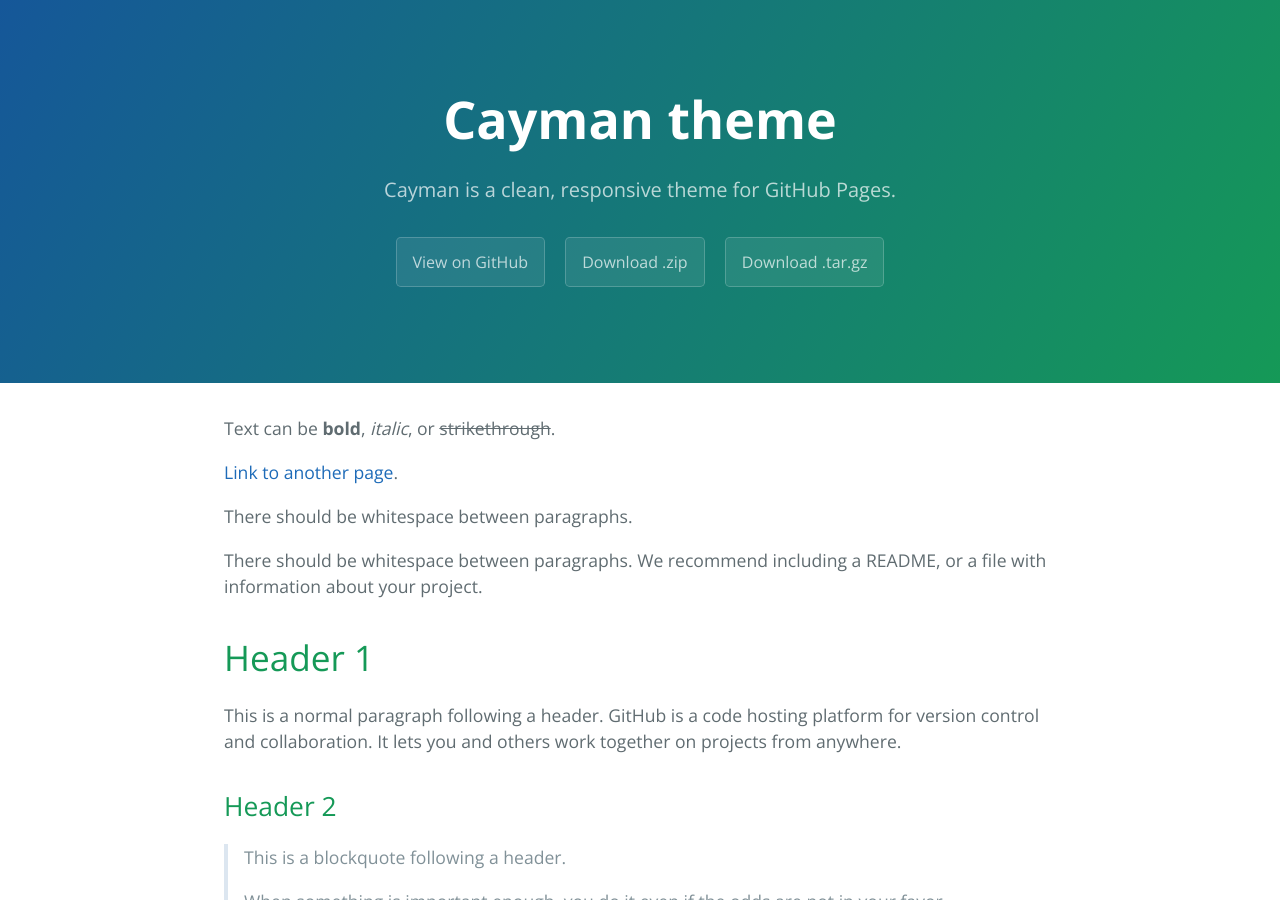
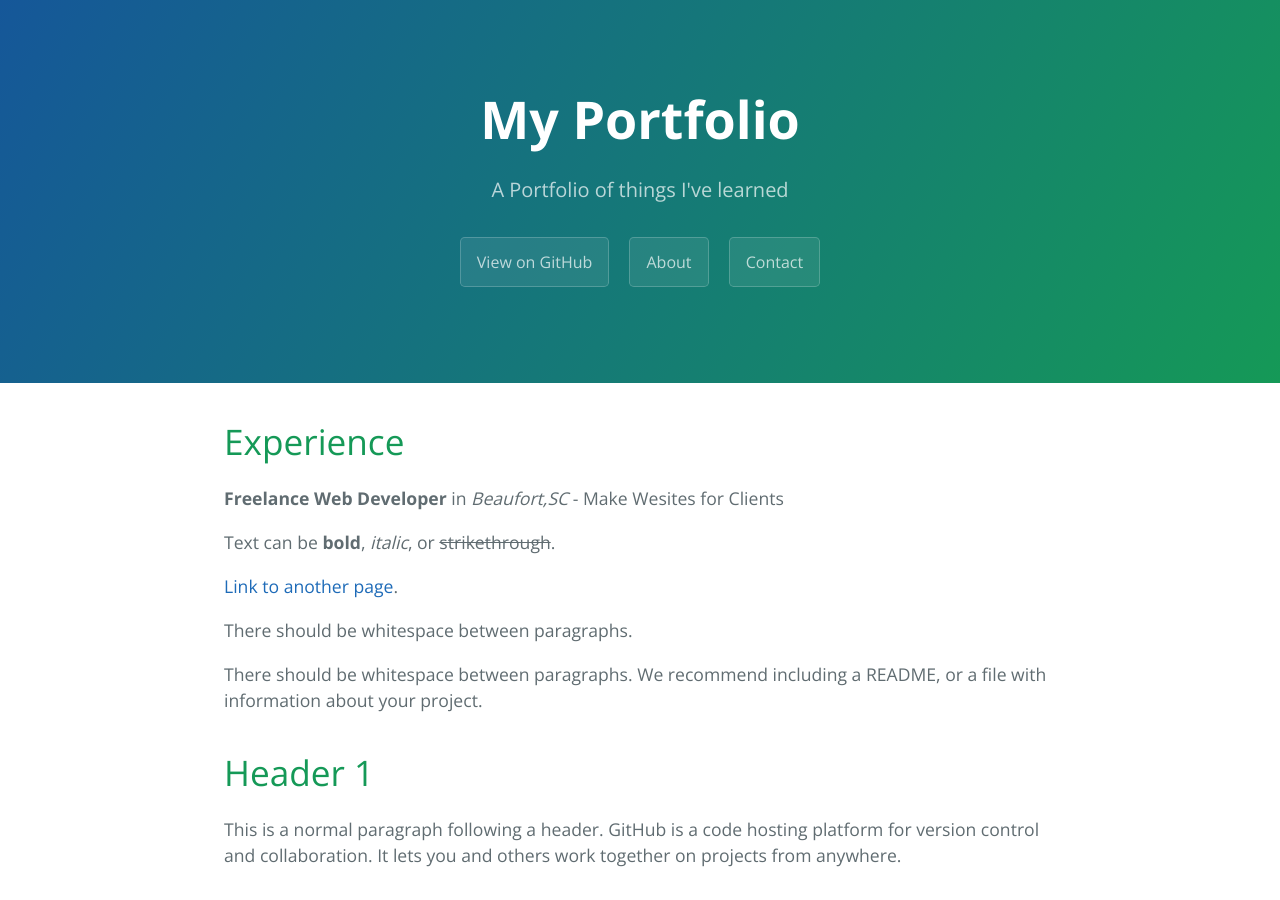
Before and after one commit to usedtoliveonmars/myportfolio, a Jekyll site: the page built from index.md, in a window 1280 px wide and 900 px high. Built offline with Jekyll 4.4.1, drawn with Linux system fonts in a browser that asks for light colours; our own code applies the rules of GitHub Pages for plain Markdown files.

Commit message:
Updated another-page and index.md

```diff
--- a/_config.yml
+++ b/_config.yml
@@ -1,5 +1,5 @@
-title: Cayman theme
-description: Cayman is a clean, responsive theme for GitHub Pages.
+title: My Portfolio
+description: A Portfolio of things I've learned
 show_downloads: true
 google_analytics:
 theme: jekyll-theme-cayman
--- a/_layouts/default.html
+++ b/_layouts/default.html
@@ -17,8 +17,8 @@
         <a href="{{ site.github.repository_url }}" class="btn">View on GitHub</a>
       {% endif %}
       {% if site.show_downloads %}
-        <a href="{{ site.github.zip_url }}" class="btn">Download .zip</a>
-        <a href="{{ site.github.tar_url }}" class="btn">Download .tar.gz</a>
+        <a href="another-page" class="btn">About</a>
+        <a href="#" class="btn">Contact</a>
       {% endif %}
     </section>
 
--- a/index.md
+++ b/index.md
@@ -1,6 +1,10 @@
 ---
 layout: default
 ---
+
+# Experience
+
+**Freelance Web Developer** in _Beaufort,SC_ - Make Wesites for Clients
 
 Text can be **bold**, _italic_, or ~~strikethrough~~.
 
```
Also changed, not shown: another-page.md (+3 -3 lines), Gemfile.lock (added), 12 other files.
